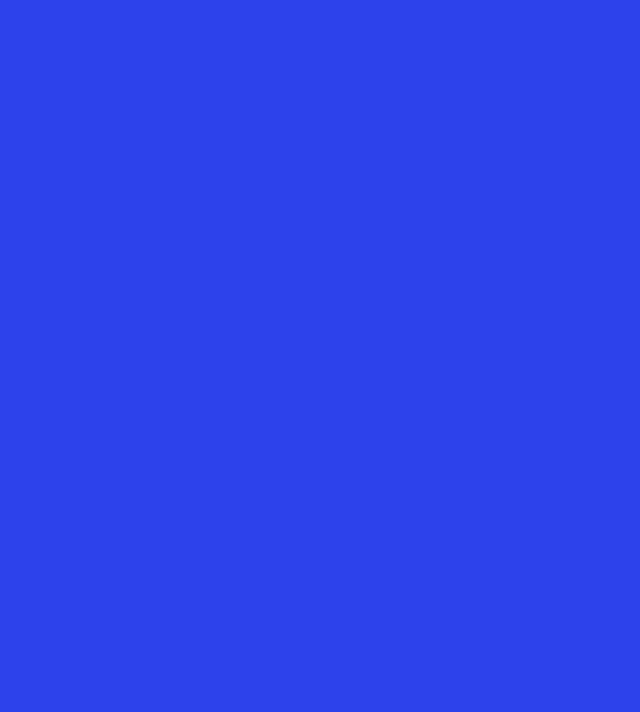
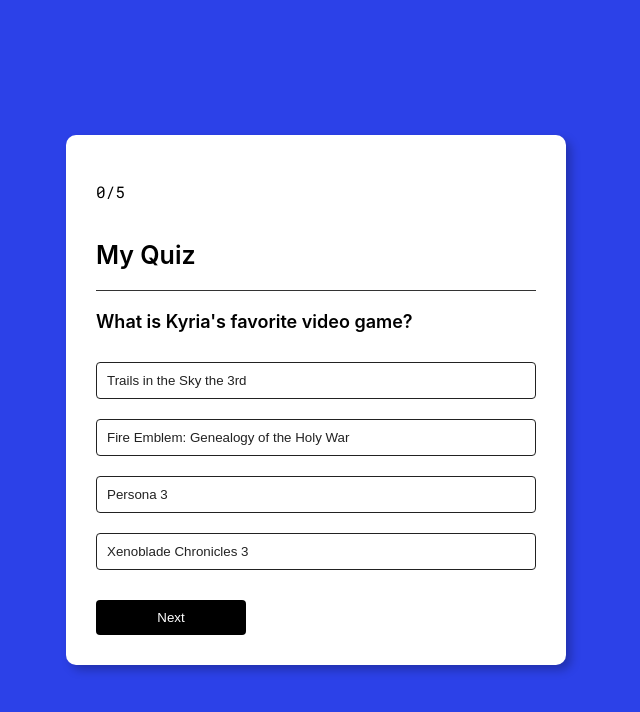
Before and after one commit to kwjones04/inquizitive, a React (Create React App) app: page /quiz in a window 1280 px wide. Before the commit this address had no page. Shown: the top 712 px of the page, without its empty margins (324-964 px from the left). Built offline with nearby package versions, Linux system fonts and the light colour scheme.

Commit message:
Quiz page

```diff
--- a/package.json
+++ b/package.json
@@ -11,6 +11,7 @@
     "react-dom": "^18.2.0",
     "react-router-dom": "^6.17.0",
     "react-scripts": "5.0.1",
+    "react-select": "^5.7.7",
     "web-vitals": "^2.1.4"
   },
   "scripts": {
--- a/src/App.css
+++ b/src/App.css
@@ -57,16 +57,93 @@
     justify-content: space-between;
 }
 
-.historyContainer {
-    display: flex;
-    flex-direction: column;
-    height: 200px;
-    align-items: center;
-    flex-grow: 5;
-    justify-content: flex-start;
+.selectContainer {
+    margin: 40px 0;
+    width: 200px;
 }
 
-.pageContainer {
-    display: flex;
-    justify-content: space-evenly;
+/*
+Quiz container
+*/
+
+.progressText {
+    font-family: 'Roboto Mono', monospace;
+    color: #000;
 }
+
+.progressBar {
+    background-color: #000000;
+    height: 2px;
+    transition: 1s;
+    width: 0%;
+}
+
+.quizContainer {
+    background-color: #ffffff;
+    width: 90%;
+    max-width: 500px;
+    margin: 100px auto;
+    border-radius: 10px;
+    padding: 30px;
+    box-shadow: 5px 5px 10px #00000040;
+}
+
+.quizContainer h1 {
+    font-size: 25px;
+    color: #000000;
+    font-weight: 600;
+    border-bottom: 1px solid #333333;
+    padding: 20px 0;
+}
+
+.quizContainer h2 {
+    font-size: 18px;
+    color: #000000;
+    font-weight: 600;
+    padding: 20px 0;
+}
+
+.quizContainer button {
+    color: #222222;
+    background-color: #ffffff;
+    font-weight: 500;
+    width: 100%;
+    border: 1px solid #222222;
+    padding: 10px;
+    margin: 10px 0;
+    text-align: left;
+    border-radius: 4px;
+    cursor: pointer;
+    transition: all 0.2s;
+}
+
+.quizContainer button:hover:not([disabled]) {
+    background-color: #222222;
+    color: #ffffff;
+}
+
+.quizContainer button:disabled {
+    cursor: auto;
+}
+
+#nextBtn {
+    background-color: #000000;
+    color: #ffffff;
+    font-weight: 500;
+    width: 150px;
+    border: 0;
+    padding: 10px;
+    margin: 20px auto 0;
+    border-radius: 4px;
+    cursor: pointer;
+    /*display: none;*/
+    text-align: center;
+}
+
+.correct {
+    background: #9aeabc;
+}
+
+.incorrect {
+    background: #ff9393;
+}
--- a/src/App.js
+++ b/src/App.js
@@ -5,6 +5,7 @@
 import Login from './pages/Login';
 import Signup from './pages/Signup';
 import Home from './pages/Home';
+import Quiz from './pages/Quiz';
 
 export default function App() {
 
@@ -30,6 +31,7 @@
                     <Route path='/login' element={<Login setLoggedIn={setLoggedIn} setEmail={setEmail} />}></Route>
                     <Route path='/signup' element={<Signup />}></Route>
                     <Route path='/home' element={<Home />}></Route>
+                    <Route path='/quiz' element={<Quiz />}></Route>
                 </Routes>
             </BrowserRouter>
         </div>
--- a/src/index.css
+++ b/src/index.css
@@ -20,6 +20,11 @@
     border-radius: 5px;
     padding: 0.75rem;
     font-family: Menlo, Monaco, Lucida Console, Courier New, monospace;
+}
+
+h1,
+h2 {
+    margin: 0;
 }
 
 input[type='button'] {
--- a/src/pages/Home.js
+++ b/src/pages/Home.js
@@ -1,3 +1,47 @@
+import { useNavigate } from 'react-router-dom';
+//import { useState } from 'react';
+import Select from 'react-select';
+
+
 export default function Home() {
-    return <h1>Hello!</h1>
+
+    const navigate = useNavigate();
+
+    //const [selected, setSelected] = useState();
+
+    const options = [
+        { value: "Option1", label: "Option 1" },
+        { value: "Option2", label: "Option 2" },
+        { value: "Option3", label: "Option 3" }
+    ]
+
+    const handleChange = (selectedOption) => {
+        console.log(`Selected option: ${selectedOption}`);
+    }
+
+    const onButtonClick = () => {
+        navigate('/quiz');
+    }
+
+    return (
+        <div className={'mainContainer'}>
+            <div className={'titleContainer'}>
+                <h1>Inquizitive</h1>
+            </div>
+            <div className={'selectContainer'}>
+                <Select
+                    options={options}
+                    onChange={handleChange}
+                />
+            </div>
+            <div className={'buttonContainer'}>
+                <input
+                    className={'inputButton'}
+                    type="button"
+                    onClick={onButtonClick}
+                    value={"Start Quiz"}
+                />
+            </div>
+        </div>
+    );
 }
--- /dev/null
+++ b/src/pages/Quiz.js
@@ -0,0 +1,112 @@
+import { React, useState } from 'react';
+
+
+export default function Quiz(props) {
+
+
+    // Example quiz object
+    const quiz = {
+        title: "My Quiz",
+        questions: [
+            {
+                text: "What is Kyria's favorite video game?",
+                answers: [
+                    {text: "Trails in the Sky the 3rd", correct: true},
+                    {text: "Fire Emblem: Genealogy of the Holy War", correct: false},
+                    {text: "Persona 3", correct: false},
+                    {text: "Xenoblade Chronicles 3", correct: false}
+                ]
+            },
+            {
+                text: "What is Kyria's least favorite video game?",
+                answers: [
+                    {text: "Tales of Vesperia", correct: true},
+                    {text: "Persona 4 Golden", correct: false},
+                    {text: "Xenoblade Chronicles 2", correct: false},
+                    {text: "Fire Emblem Fates: Birthright", correct: false}
+                ]
+            },
+            {
+                text: "What is Kyria's favorite K-drama?",
+                answers: [
+                    {text: "Extraordinary Attorney Woo", correct: true},
+                    {text: "King the Land", correct: false},
+                    {text: "Start-Up", correct: false},
+                    {text: "Business Proposal", correct: false}
+                ]
+            },
+            {
+                text: "What is Kyria's favorite ice cream flavor?",
+                answers: [
+                    {text: "Strawberry", correct: true},
+                    {text: "Chocolate", correct: false},
+                    {text: "Vanilla", correct: false},
+                    {text: "Coffee", correct: false}
+                ]
+            },
+            {
+                text: "Who is Kyria's favorite music artist?",
+                answers: [
+                    {text: "SEVENTEEN", correct: true},
+                    {text: "Jo Stafford", correct: false},
+                    {text: "Beethoven", correct: false},
+                    {text: "Taylor Swift", correct: false}
+                ]
+            },
+        ]
+    };
+
+    // Current question
+    const [currentIndex, setCurrentIndex] = useState(0);
+    const currentQuestion = quiz.questions[currentIndex];
+
+    // Score
+    const [score, setScore] = useState(0);
+
+    // Number of completed questions
+    const [completedQuestions, setCompletedQuestions] = useState(0);
+    const [progressWidth, setProgressWidth] = useState(0); // progress bar width
+
+    // Display questions or score
+    const [questionDisplay, setQuestionDisplay] = useState('block');
+    const [scoreDisplay, setScoreDisplay] = useState('none');
+
+    const onButtonClick = (e) => {
+        const isCorrect = e.target.value;
+        if (isCorrect === 'true') {
+            setScore(score + 1);
+        }
+    }
+
+    const onNextBtnClick = () => {
+        setProgressWidth(progressWidth + 20);
+        setCompletedQuestions(completedQuestions + 1);
+        if (currentIndex < quiz.questions.length - 1) {
+            setCurrentIndex(currentIndex + 1);
+        } else {
+            setQuestionDisplay('none');
+            setScoreDisplay('block');
+        }
+    }
+
+    return (
+        <div className={'mainContainer'}>
+            <div className={'quizContainer'}>
+                <p className={'progressText'}>{`${completedQuestions}/${quiz.questions.length}`}</p>
+                <div className={'progressBar'} style={{width: `${progressWidth}%`}}></div>
+                <h1>{quiz.title}</h1>
+                <div className={'questionContainer'} style={{display: questionDisplay}}>
+                    <h2>{currentQuestion.text}</h2>
+                    <button value={currentQuestion.answers[0].correct} onClick={onButtonClick}>{currentQuestion.answers[0].text}</button>
+                    <button value={currentQuestion.answers[1].correct} onClick={onButtonClick}>{currentQuestion.answers[1].text}</button>
+                    <button value={currentQuestion.answers[2].correct} onClick={onButtonClick}>{currentQuestion.answers[2].text}</button>
+                    <button value={currentQuestion.answers[3].correct} onClick={onButtonClick}>{currentQuestion.answers[3].text}</button>
+                </div>
+                <div className={'scoreContainer'} style={{display: scoreDisplay}}>
+                    <h2>You scored {score} out of {quiz.questions.length}!</h2>
+                </div>
+                <button id={'nextBtn'} onClick={onNextBtnClick}>Next</button>
+            </div>
+        </div>
+    );
+}
```
Also changed, not shown: quizDataTemp/quizzes.js (added, +11 -0 lines), 1 other file (tests, documents, lock files or other folders).
